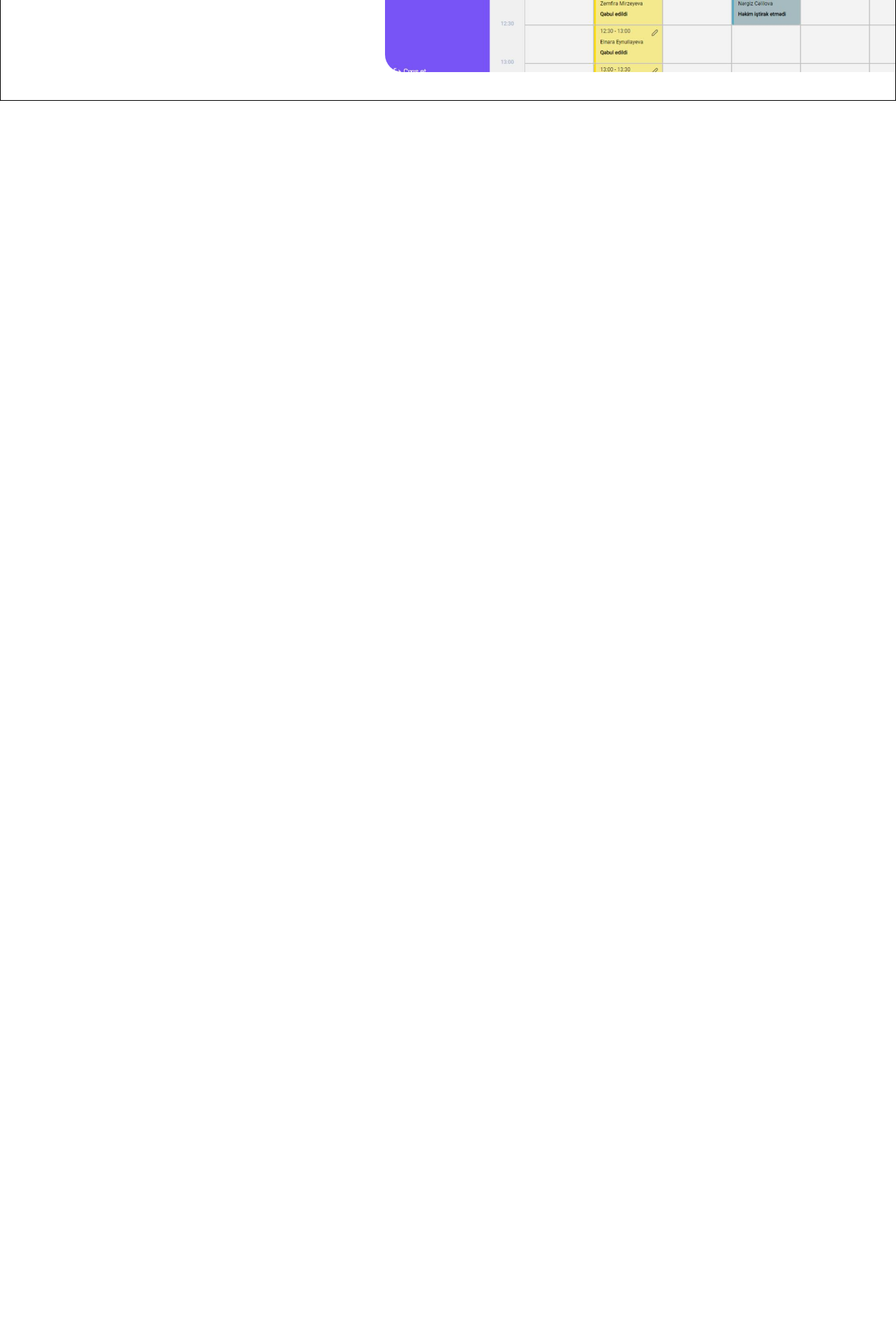
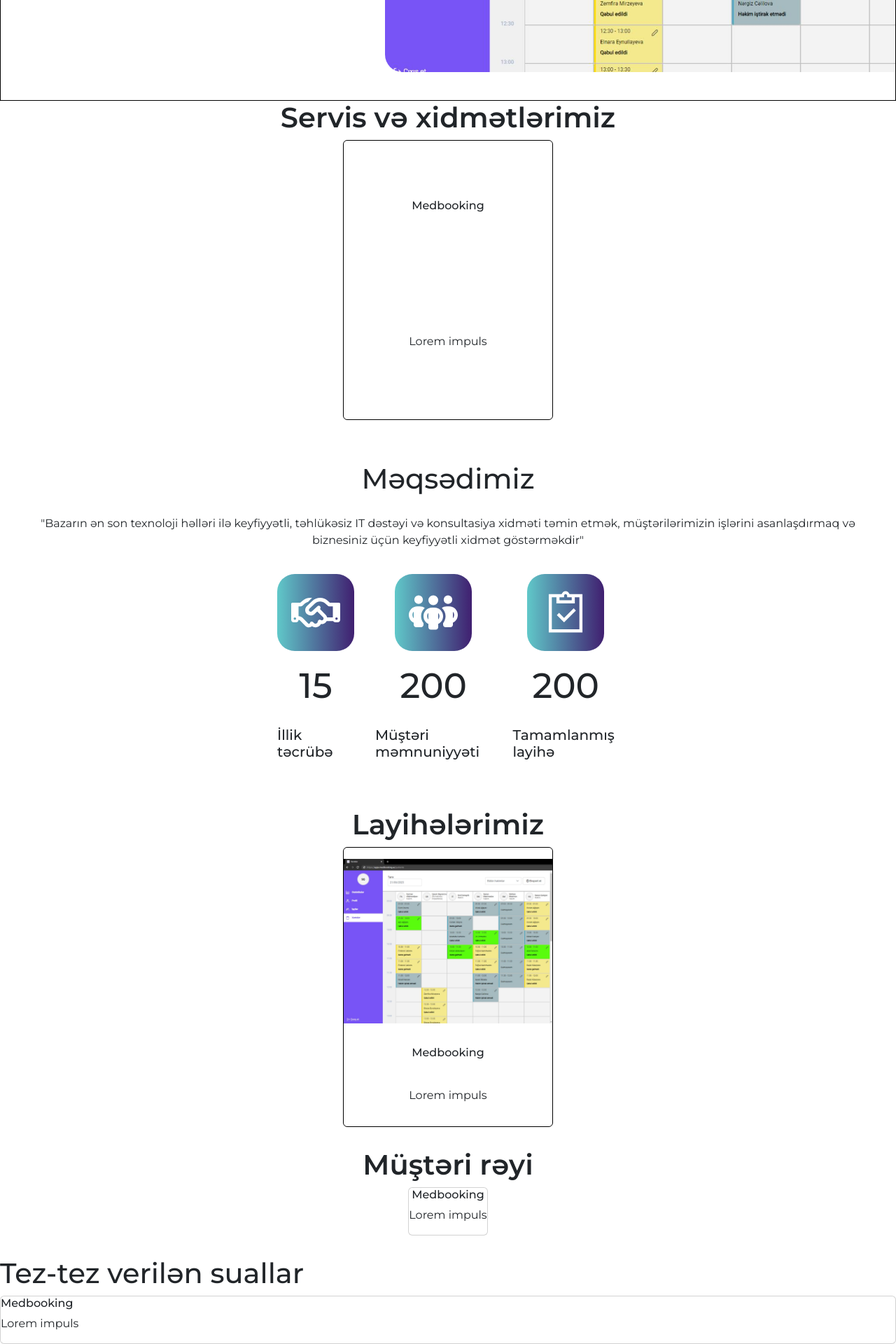
Before and after one commit to MaharramAlverdiyev/ThreestepsLLC-website, a React (Vite) app: page / in a window 1280 px wide. Shown: the part 716-2636 px from the top of the page at 70% size. Before the commit the page ends 860 px from the top, so only its background shows below. Built offline with nearby package versions, Linux system fonts and the light colour scheme.

Commit message:
sectioun four and all sections uptaded

```diff
--- a/src/App.jsx
+++ b/src/App.jsx
@@ -2,6 +2,11 @@ import React from 'react'
 import Header from './pages/Header/Header'
 import SectionOne from './pages/sectionOne/sectionOne'
 import './App.css';
+import SectionTwo from './pages/sectionTwo/SectionTwo';
+import SectionThree from './pages/sectionThree/SectionThree';
+import SectionFour from './pages/sectionFour/SectionFour';
+import SectionFive from './pages/sectionFive/SectionFive';
+import SectionSix from './pages/sectionSix/SectionSix';
 
 
 const App = () => {
@@ -9,6 +14,11 @@ const App = () => {
     <>
       <Header />
       <SectionOne />
+      <SectionThree/>
+      <SectionFour/>
+      <SectionTwo/>
+      <SectionFive/>
+      <SectionSix/>
     </>
   )
 }
--- a/src/pages/Header/header.css
+++ b/src/pages/Header/header.css
@@ -51,7 +51,7 @@
     background:
         linear-gradient(white, white) padding-box,
         linear-gradient(to right, #60C8C9, #401F70) border-box;
-        color: #401F70;
+    color: #401F70;
 
 }
 
--- /dev/null
+++ b/src/pages/sectionFive/SectionFive.jsx
@@ -0,0 +1,17 @@
+import React from 'react'
+import '../sectionFive/sectionfive.css'
+const SectionFive = () => {
+  return (
+      <div className='sectionFive' >
+            <h1>Müştəri rəyi</h1>
+            <div className="sectionFive-container">
+                <div className="card">
+                    <h6>Medbooking</h6>
+                    <p>Lorem impuls</p>
+                </div>
+            </div>
+        </div>
+  )
+}
+
+export default SectionFive
--- /dev/null
+++ b/src/pages/sectionFive/sectionfive.css
@@ -0,0 +1,13 @@
+.sectionFive {
+    text-align: center;
+    margin-bottom: 30px;
+}
+.sectionFive h1{
+    font-weight: 600;
+}
+
+.sectionFive-container {
+    display: flex;
+    justify-content: center;
+    align-items: center;
+}
--- /dev/null
+++ b/src/pages/sectionFour/SectionFour.jsx
@@ -0,0 +1,37 @@
+import React from 'react'
+import '../sectionFour/sectionfour.css'
+import { FaRegHandshake } from "react-icons/fa6";
+import { FaPeopleGroup } from "react-icons/fa6";
+import { LiaClipboardCheckSolid } from "react-icons/lia";
+
+const SectionFour = () => {
+    return (
+        <div className='sectionFour' >
+            <h1>Məqsədimiz</h1>
+            <div className="sectionFour-container">
+                <p>"Bazarın ən son texnoloji həlləri ilə keyfiyyətli, təhlükəsiz IT dəstəyi və konsultasiya xidməti təmin etmək, müştərilərimizin işlərini asanlaşdırmaq və biznesiniz üçün keyfiyyətli xidmət göstərməkdir"</p>
+
+                <div className="analyz">
+                    <div className="analyz-card">
+                        <div className="analyz-icon"><FaRegHandshake /></div>
+                        <h4>15</h4>
+                        <h5>İllik təcrübə</h5>
+                    </div>
+                    <div className="analyz-card">
+                        <div className="analyz-icon"><FaPeopleGroup /></div>
+                        <h4>200</h4>
+                        <h5>Müştəri məmnuniyyəti</h5>
+                    </div>
+                    <div className="analyz-card">
+                        <div className="analyz-icon"><LiaClipboardCheckSolid /></div>
+                        <h4>200</h4>
+                        <h5>Tamamlanmış layihə</h5>
+                    </div>
+                </div>
+
+            </div>
+        </div>
+    )
+}
+
+export default SectionFour
--- /dev/null
+++ b/src/pages/sectionFour/sectionfour.css
@@ -0,0 +1,47 @@
+.sectionFour h1 {
+    text-align: center;
+}
+
+.sectionFour{
+    padding: 30px;
+}
+.sectionFour-container p {
+    text-align: center;
+    padding-top: 20px;
+}
+
+.analyz-card h4 {
+    display: flex;
+    justify-content: center;
+    font-size: 50px;
+}
+
+.analyz {
+    display: flex;
+    justify-content: space-between;
+    gap: 30px;
+    width: 40%;
+}
+
+.sectionFour-container {
+    display: flex;
+    flex-direction: column;
+    align-items: center;
+    gap: 20px;
+}
+.analyz-icon{
+    font-size: 70px;
+    border-radius: 25px;
+     background: linear-gradient(to right, #60C8C9, #401F70);
+     color: white;
+     padding: 20px;
+     display: flex;
+
+}
+
+.analyz-card{
+    display: flex;
+    flex-direction: column;
+    align-items: center;
+    gap: 20px;
+}
--- a/src/pages/sectionOne/SectionOne.jsx
+++ b/src/pages/sectionOne/SectionOne.jsx
@@ -2,6 +2,7 @@ import React, { useState, useEffect } from 'react';
 import Carousel from 'react-bootstrap/Carousel';
 import ExampleCarouselImage from '../../components/ExampleCarouselImage';
 import medbookingImg from '../../images/sectionone/medbooking.jpg'
+import logo from '../../images/logo/logo_threestpes-one.png'
 import '../sectionOne/sectionone.css'
 
 
@@ -39,7 +40,7 @@ function IndividualIntervalsExample() {
               <p>Sizlərə pasient və tibb işçiləri arasında əlaqəni nizamlayan yeni bir yanaşma təqdim edirik</p>
             </div>
             <div className="img">
-              <img className='medbookingSlide' src={medbookingImg} style={{ width: '800px', height: '600px', objectFit: 'cover', borderRadius:'25px' }}></img>
+              <img className='medbookingSlide' src={logo} style={{ width: '800px', height: '600px', objectFit: 'cover', borderRadius:'25px' }}></img>
             </div>
           </Carousel.Caption>
         </Carousel.Item>
--- /dev/null
+++ b/src/pages/sectionSix/SectionSix.jsx
@@ -0,0 +1,17 @@
+import React from 'react'
+
+const SectionSix = () => {
+  return (
+      <div className='sectionSix' >
+            <h1>Tez-tez verilən suallar</h1>
+            <div className="sectionSix-container">
+                <div className="card">
+                    <h6>Medbooking</h6>
+                    <p>Lorem impuls</p>
+                </div>
+            </div>
+        </div>
+  )
+}
+
+export default SectionSix
--- /dev/null
+++ b/src/pages/sectionThree/SectionThree.jsx
@@ -0,0 +1,18 @@
+import React from 'react'
+import '../sectionThree/sectionthree.css'
+
+const SectionThree = () => {
+    return (
+        <div className='sectionThree' >
+            <h1>Servis və xidmətlərimiz</h1>
+            <div className="sectionThree-container">
+                <div className="card">
+                    <h6>Medbooking</h6>
+                    <p>Lorem impuls</p>
+                </div>
+            </div>
+        </div>
+    )
+}
+
+export default SectionThree
--- /dev/null
+++ b/src/pages/sectionThree/sectionthree.css
@@ -0,0 +1,21 @@
+.sectionThree {
+    text-align: center;
+    margin-bottom: 30px;
+}
+.sectionThree h1{
+    font-weight: 600;
+}
+
+.sectionThree-container {
+    display: flex;
+    justify-content: center;
+    align-items: center;
+}
+
+.sectionThree-container .card{
+    width: 300px;
+    height: 400px;
+    border: 1px solid black;
+    display: flex;
+    justify-content: space-around;
+}
--- /dev/null
+++ b/src/pages/sectionTwo/SectionTwo.jsx
@@ -0,0 +1,20 @@
+import React from 'react'
+import '../sectionTwo/sectiontwo.css'
+import medbooking from '../../images/sectionone/medbooking.jpg';
+
+const SectionTwo = () => {
+    return (
+        <div className='sectionTwo' >
+            <h1>Layihələrimiz</h1>
+            <div className="sectionTwo-container">
+                <div className="card">
+                    <img src={medbooking} alt="Medbooking" />
+                    <h6>Medbooking</h6>
+                    <p>Lorem impuls</p>
+                </div>
+            </div>
+        </div>
+    )
+}
+
+export default SectionTwo
--- /dev/null
+++ b/src/pages/sectionTwo/sectiontwo.css
@@ -0,0 +1,21 @@
+.sectionTwo {
+    text-align: center;
+    padding: 30px;
+}
+.sectionTwo h1{
+    font-weight: 600;
+}
+
+.sectionTwo-container {
+    display: flex;
+    justify-content: center;
+    align-items: center;
+}
+
+.sectionTwo-container .card{
+    width: 300px;
+    height: 400px;
+    border: 1px solid black;
+    display: flex;
+    justify-content: space-around;
+}
```
